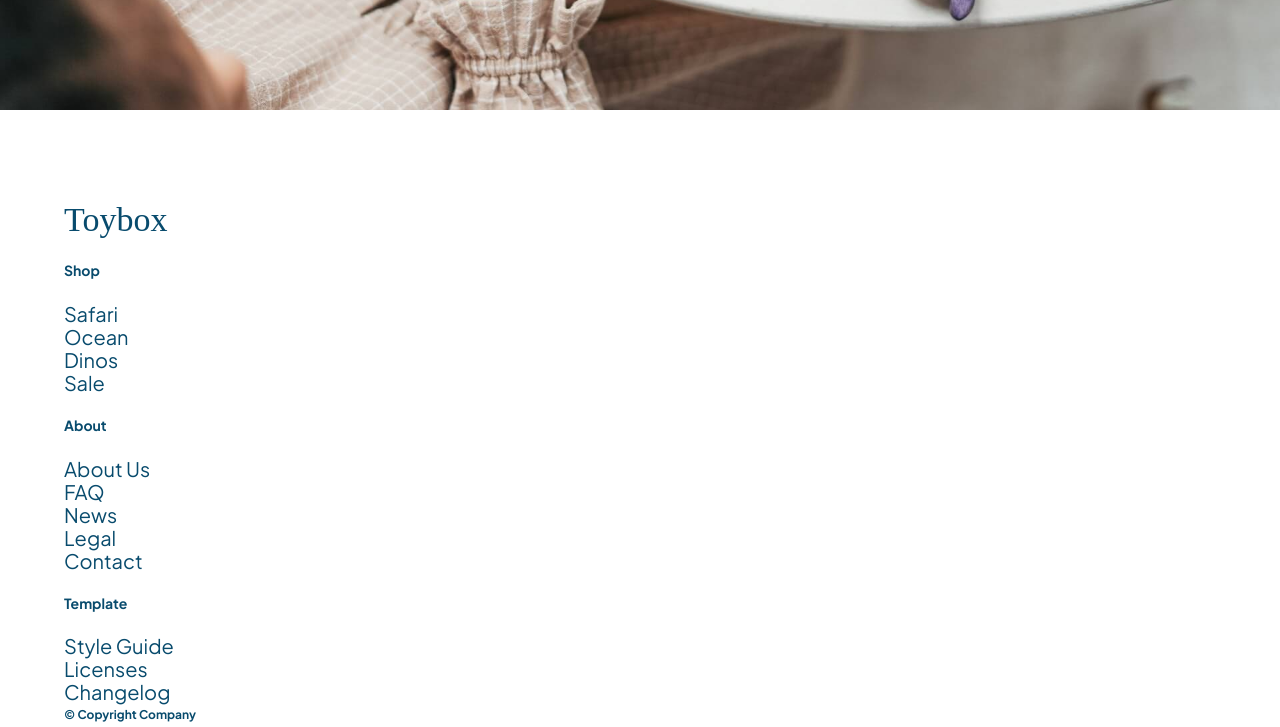
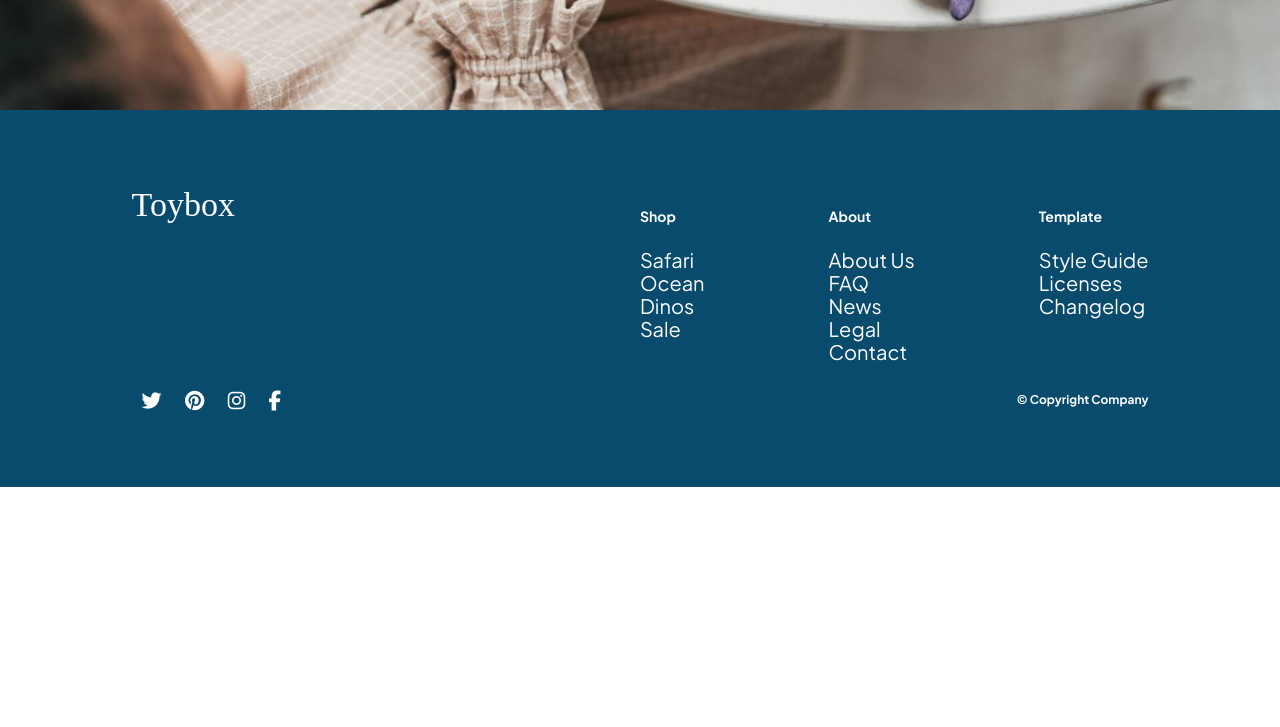
Before and after one commit to ConnorRobock/toyBox-codeAlong, a plain HTML site: page index.html in a window 1280 px wide. Shown: the part 3044-3771 px from the top of the page. After the commit the page ends 3531 px from the top, so only its background shows below. Drawn offline with Linux system fonts and the light colour scheme; files whose address does not match are found by name; a web font is replaced by a local one.

Commit message:
finished footer section

```diff
--- a/index.html
+++ b/index.html
@@ -6,6 +6,7 @@
 	<meta name="viewport" content="width=device-width, initial-scale=1.0">
 	<title>STARTER - Toybox Homepage</title>
 	<link rel="stylesheet" href="./styles/styles.css">
+	<script src="https://kit.fontawesome.com/53b2eb9e40.js" crossorigin="anonymous"></script>
 </head>
 <body>
 	<!-- skip link -->
@@ -158,12 +159,13 @@
 
 			<div class="footerFlexContainer">
 				<!-- logo -->
-				<a href="#home" class="logo">
+				<a href="#home" class="footerLogo">
 					<h4>Toybox</h4> <!--used h4 again because the size is the same-->
 				</a>
 
 				<!-- footerNAV container -->
 				<div class="footerNav">
+					<nav>
 						<ul class="footershop">
 							<li>
 								<h5>Shop</h5>
@@ -217,6 +219,7 @@
 								<a href="">Changelog</a>
 							</li>
 						</ul>
+					</nav>
 					<!-- End of template list -->
 				</div>
 			</div>
@@ -227,22 +230,22 @@
 				<!-- Social Icon Container -->
 				<div class="socialIcons">
 					<a href="#">
-						<i class="twitter" aria-hidden="true">
+						<i class="fa-brands fa-twitter" aria-hidden="true">
 							<span class="sr-only">Link to Twitter</span>
 						</i>
 					</a>
 					<a href="#">
-						<i class="pinterest" aria-hidden="true">
+						<i class="fa-brands fa-pinterest" aria-hidden="true">
 							<span class="sr-only">Link to Pinterest</span>
 						</i>
 					</a>
 					<a href="#">
-						<i class="insta" aria-hidden="true">
+						<i class="fa-brands fa-instagram" aria-hidden="true">
 							<span class="sr-only">Link to Instagram</span>
 						</i>
 					</a>
 					<a href="#">
-						<i class="facebook" aria-hidden="true">
+						<i class="fa-brands fa-facebook-f" aria-hidden="true">
 							<span class="sr-only">Link to Facebook</span>
 						</i>
 					</a>
--- /dev/null
+++ b/styles/sass/partials/_footer.scss
@@ -0,0 +1,34 @@
+footer {
+    background: $primary;
+    color: $solidWhite;
+    padding: 75px;
+
+    .footerFlexContainer {
+        display: flex;
+        justify-content: space-between;
+
+    }
+
+}
+
+.footerLogo h4 {
+    color: $solidWhite;
+}
+
+.footerNav {
+    width: 50%;
+    nav {
+        display: flex;
+        justify-content: space-between;
+
+    }
+}  //need to add typographic styles for footer contents
+
+.social {
+    display: flex;
+    justify-content: space-between;
+    margin-top: 25px;
+        i {
+            margin: 0 10px;
+        }
+}
--- a/styles/sass/partials/_sections.scss
+++ b/styles/sass/partials/_sections.scss
@@ -53,6 +53,7 @@
     background-size: cover;
     //These are basic background img styles. Generally used with all background images
     min-height: 90vh;
+    margin-bottom: 0;
     .wrapper {
         display: flex;
         justify-content: center;
@@ -65,7 +66,7 @@
             padding: 60px;
             text-align: center;
             //still need to add styling for h3 inside playContainer, possible some other styling for typographical elements inside as well
-            }
         }
+
     }
 }
--- a/styles/sass/styles.scss
+++ b/styles/sass/styles.scss
@@ -23,3 +23,4 @@
 @import "./partials/nav";
 @import "./partials/header";
 @import "./partials/sections";
+@import "./partials/footer";
```
Also changed, not shown: styles/sass/partials/_typography.scss (line endings or trailing spaces), styles/styles.css. Lines whose indentation alone changed are shown as unchanged.
